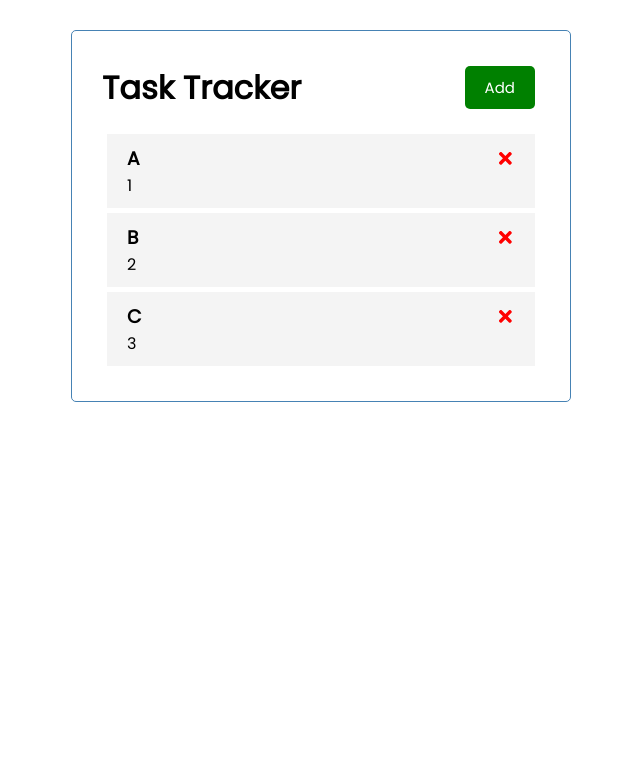
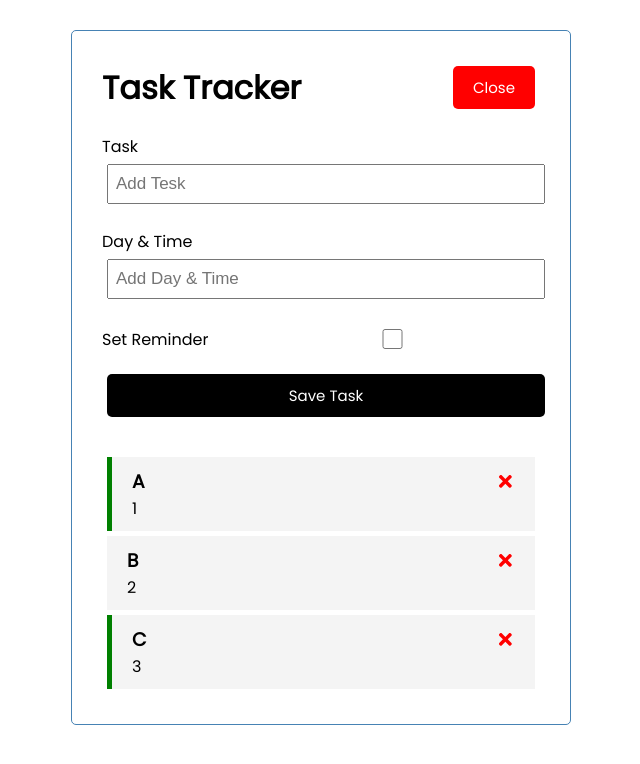
Before and after one commit to uzairchhapra/react-task-tracker, a React (Create React App) app: page / in a window 1280 px wide. Both pictures are taken after a click on the button "Add". Shown: the top 764 px of the page, without its empty margins (319-959 px from the left). Built offline with nearby package versions, Linux system fonts and the light colour scheme.

Commit message:
addTasks

```diff
--- a/src/App.js
+++ b/src/App.js
@@ -1,9 +1,12 @@
 import Header from './components/Header';
 import Tasks from './components/Tasks';
+import AddTask from './components/AddTask';
 import { useState } from 'react'
 
 
 function App() {
+  const [showAddTask, setShowAddTask] = useState(false);
+
   const [tasks, setTasks] = useState([
     {
       id: 1,
@@ -25,16 +28,31 @@
     },
   ]);
 
+  //AddTask
+  const addTask = (task) => {
+    const id = Math.floor(Math.random() * 1000) + 1;
+    const newTask = { id, ...task };
+    setTasks([...tasks, newTask]);
+    console.log(task);
+  }
+
   //Delete Task
   const deleteTask = (id) => {
     console.log('delete ', id);
     setTasks(tasks.filter((task) => task.id !== id));
   };
 
+  //Toggle Reminder
+  const toggleReminder = (id) => {
+    console.log('toggle', id);
+    setTasks(tasks.map((task) => task.id === id ? { ...task, reminder: !task.reminder } : task));
+  }
+
   return (
     <div className="container">
-      <Header title='Task Tracker' />
-      {tasks.length > 0 ? <Tasks tasks={tasks} onDelete={deleteTask} /> : 'No tasks to show'}
+      <Header title='Task Tracker' onAdd={() => setShowAddTask(!showAddTask)} showAdd={showAddTask} />
+      {showAddTask && <AddTask onAdd={addTask} />}
+      {tasks.length > 0 ? <Tasks tasks={tasks} onDelete={deleteTask} onToggle={toggleReminder} /> : 'No tasks to show'}
     </div>
   );
 }
--- /dev/null
+++ b/src/components/AddTask.js
@@ -0,0 +1,41 @@
+import { useState } from 'react'
+import { FaRegCaretSquareDown } from 'react-icons/fa';
+
+const AddTask = ({ onAdd }) => {
+    const [text, setText] = useState('');
+    const [day, setDay] = useState('');
+    const [reminder, setReminder] = useState(false);
+
+    const onSubmit = (e) => {
+        e.preventDefault();
+
+        if (!text) {
+            alert('Please add a task!');
+            return;
+        }
+        onAdd({ text, day, reminder });
+        setText('');
+        setDay('');
+        setReminder(false);
+    }
+    return (
+        <form className='add-form' onSubmit={onSubmit}>
+            <div className="form-control">
+                <label>Task</label>
+                <input type="text" placeholder='Add Tesk' value={text} onChange={(e) => setText(e.target.value)} />
+            </div>
+            <div className="form-control">
+                <label>Day & Time</label>
+                <input type="text" placeholder='Add Day & Time' value={day} onChange={(e) => setDay(e.target.value)} />
+            </div>
+            <div className="form-control form-control-check">
+                <label>Set Reminder</label>
+                <input type="checkbox" checked={reminder} value={reminder} onChange={(e) => setReminder(e.currentTarget.checked)} />
+            </div>
+
+            <input type="submit" value="Save Task" className='btn btn-block' />
+        </form>
+    )
+}
+
+export default AddTask
--- a/src/components/Button.js
+++ b/src/components/Button.js
@@ -2,7 +2,7 @@
 
 const Button = ({ color, text, onClick }) => {
     return (
-        <button onClick={onClick} className='btn' style={{ backgroundColor: color }}>Add</button>
+        <button onClick={onClick} className='btn' style={{ backgroundColor: color }}>{text}</button>
     )
 }
 
--- a/src/components/Header.js
+++ b/src/components/Header.js
@@ -1,14 +1,16 @@
 import PropTypes from 'prop-types'
 import Button from './Button'
 
-const Header = ({ title }) => {
+const Header = ({ title, onAdd, showAdd }) => {
     const onClick = (e) => {
         console.log('New click');
     }
     return (
         <header className='header'>
             <h1>{title}</h1>
-            <Button color='green' onClick={onClick} />
+            <Button color={showAdd ? 'red' : 'green'}
+                text={showAdd ? 'Close' : 'Add'}
+                onClick={onAdd} />
         </header>
     )
 }
--- a/src/components/Task.js
+++ b/src/components/Task.js
@@ -1,8 +1,8 @@
 import { FaTimes } from "react-icons/fa";
 
-const Task = ({ task, onDelete }) => {
+const Task = ({ task, onDelete, onToggle }) => {
     return (
-        <div className='task'>
+        <div className={`task ${task.reminder ? 'reminder' : ''}`} onDoubleClick={() => onToggle(task.id)}>
             <h3>
                 {task.text}
                 <FaTimes style={{ color: 'red', cursor: 'pointer' }} onClick={() => onDelete(task.id)} />
--- a/src/components/Tasks.js
+++ b/src/components/Tasks.js
@@ -1,11 +1,11 @@
 import Task from './Task';
 
-const Tasks = ({ tasks, onDelete }) => {
+const Tasks = ({ tasks, onDelete, onToggle }) => {
     // console.table(tasks);
     return (
         <>
             {tasks.map((task) => (
-                <Task key={task.id} task={task} onDelete={onDelete} />
+                <Task key={task.id} task={task} onDelete={onDelete} onToggle={onToggle} />
             ))}
         </>
     )
```
